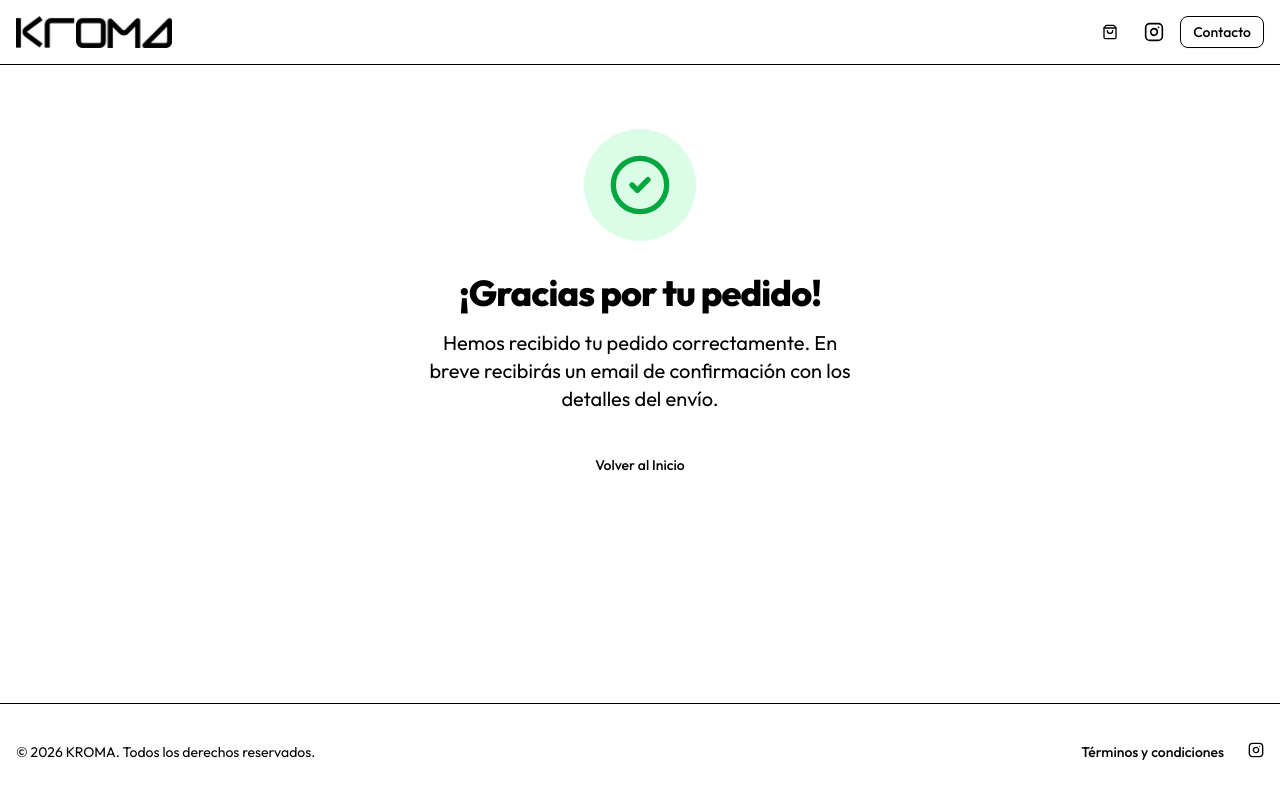
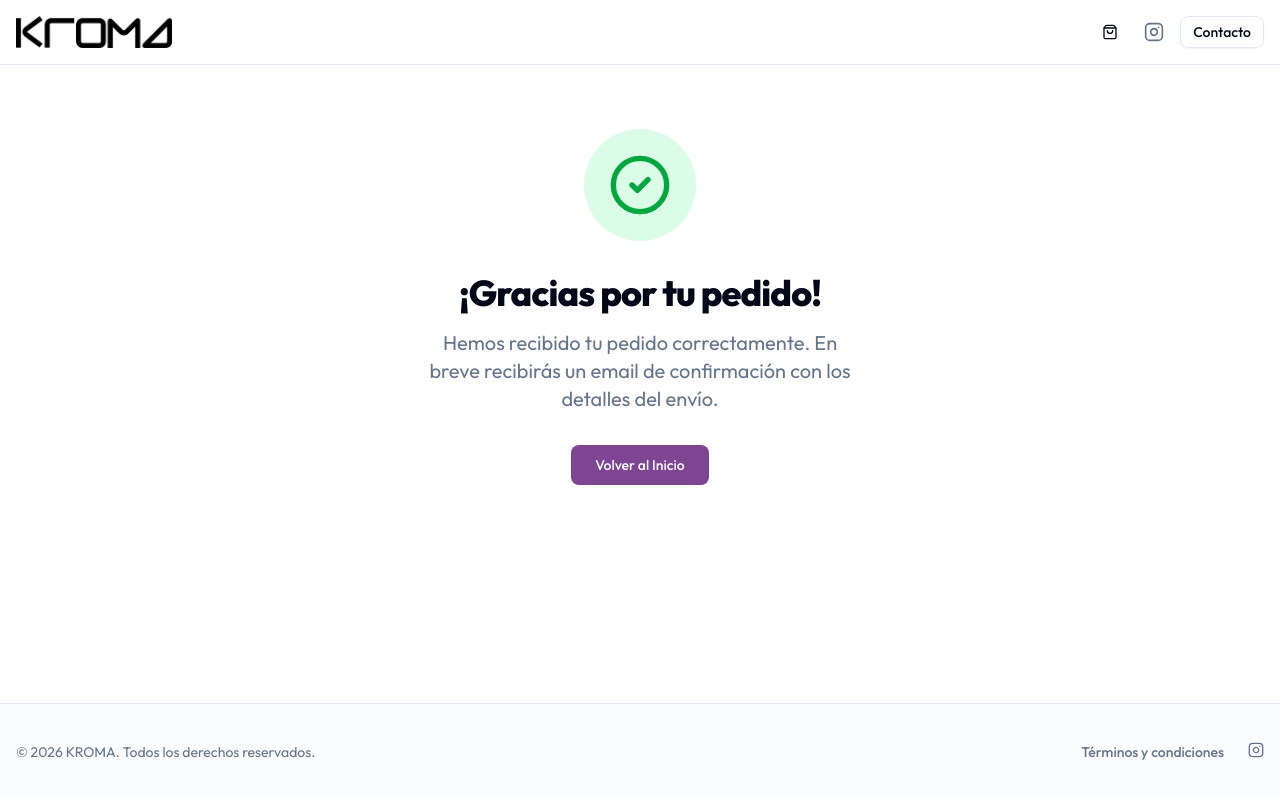
Before and after one commit to Arstac/lakultural_shop, a Next.js app: page /success in a window 1280 px wide. Built offline with nearby package versions, Linux system fonts and the light colour scheme.

Commit message:
fix css color syntax

```diff
--- a/app/globals.css
+++ b/app/globals.css
@@ -48,71 +48,72 @@
 :root {
   --radius: 0.625rem;
   --background: 0 0% 100%;
-  --foreground: 222.2 84% 4.9%;
+  --foreground: hsl(222.2 84% 4.9%);
   --card: 0 0% 100%;
-  --card-foreground: 222.2 84% 4.9%;
+  --card-foreground: hsl(222.2 84% 4.9%);
   --popover: 0 0% 100%;
-  --popover-foreground: 222.2 84% 4.9%;
-  --primary: 285 36% 42%;
-  --primary-foreground: 210 40% 98%;
-  --secondary: 144 38% 55%;
-  --secondary-foreground: 222.2 47.4% 11.2%;
-  --muted: 210 40% 96.1%;
-  --muted-foreground: 215.4 16.3% 46.9%;
-  --accent: 210 40% 96.1%;
-  --accent-foreground: 222.2 47.4% 11.2%;
-  --destructive: 0 84.2% 60.2%;
-  --destructive-foreground: 210 40% 98%;
-  --border: 214.3 31.8% 91.4%;
-  --input: 214.3 31.8% 91.4%;
-  --ring: 285 36% 42%;
-  --chart-1: 12 76% 61%;
-  --chart-2: 173 58% 39%;
-  --chart-3: 197 37% 24%;
-  --chart-4: 43 74% 66%;
-  --chart-5: 27 87% 67%;
-  --sidebar: 0 0% 98%;
-  --sidebar-foreground: 240 5.3% 26.1%;
-  --sidebar-primary: 240 5.9% 10%;
-  --sidebar-primary-foreground: 0 0% 98%;
-  --sidebar-accent: 240 4.8% 95.9%;
-  --sidebar-accent-foreground: 240 5.9% 10%;
-  --sidebar-border: 220 13% 91%;
-  --sidebar-ring: 217.2 91.2% 59.8%;
+  --popover-foreground: hsl(222.2 84% 4.9%);
+  --primary: hsl(285 36% 42%);
+  --primary-foreground: hsl(210 40% 98%);
+  --secondary: hsl(144 38% 55%);
+  --secondary-foreground: hsl(222.2 47.4% 11.2%);
+  --muted: hsl(210 40% 96.1%);
+  --muted-foreground: hsl(215.4 16.3% 46.9%);
+  --accent: hsl(210 40% 96.1%);
+  --accent-foreground: hsl(222.2 47.4% 11.2%);
+  --destructive: hsl(0 84.2% 60.2%);
+  --destructive-foreground: hsl(210 40% 98%);
+  --border: hsl(214.3 31.8% 91.4%);
+  --input: hsl(214.3 31.8% 91.4%);
+  --ring: hsl(285 36% 42%);
+  --chart-1: hsl(12 76% 61%);
+  --chart-2: hsl(173 58% 39%);
+  --chart-3: hsl(197 37% 24%);
+  --chart-4: hsl(43 74% 66%);
+  --chart-5: hsl(27 87% 67%);
+  --sidebar: hsl(0 0% 98%);
+  --sidebar-foreground: hsl(240 5.3% 26.1%);
+  --sidebar-primary: hsl(240 5.9% 10%);
+  --sidebar-primary-foreground: hsl(0 0% 98%);
+  --sidebar-accent: hsl(240 4.8% 95.9%);
+  --sidebar-accent-foreground: hsl(240 5.9% 10%);
+  --sidebar-border: hsl(220 13% 91%);
+  --sidebar-ring: hsl(217.2 91.2% 59.8%);
 }
 
 .dark {
-  --background: oklch(0.145 0 0);
-  --foreground: oklch(0.985 0 0);
-  --card: oklch(0.205 0 0);
-  --card-foreground: oklch(0.985 0 0);
-  --popover: oklch(0.205 0 0);
-  --popover-foreground: oklch(0.985 0 0);
-  --primary: oklch(0.922 0 0);
-  --primary-foreground: oklch(0.205 0 0);
-  --secondary: oklch(0.269 0 0);
-  --secondary-foreground: oklch(0.985 0 0);
-  --muted: oklch(0.269 0 0);
-  --muted-foreground: oklch(0.708 0 0);
-  --accent: oklch(0.269 0 0);
-  --accent-foreground: oklch(0.985 0 0);
-  --destructive: oklch(0.704 0.191 22.216);
-  --border: oklch(1 0 0 / 10%);
-  --input: oklch(1 0 0 / 15%);
-  --ring: oklch(0.556 0 0);
-  --chart-1: oklch(0.488 0.243 264.376);
-  --chart-2: oklch(0.696 0.17 162.48);
-  --chart-3: oklch(0.769 0.188 70.08);
-  --chart-4: oklch(0.627 0.265 303.9);
-  --chart-5: oklch(0.645 0.246 16.439);
-  --sidebar: oklch(0.205 0 0);
-  --sidebar-foreground: oklch(0.985 0 0);
-  --sidebar-primary: oklch(0.488 0.243 264.376);
-  --sidebar-primary-foreground: oklch(0.985 0 0);
-  --sidebar-accent: oklch(0.269 0 0);
-  --sidebar-accent-foreground: oklch(0.985 0 0);
-  --sidebar-border: oklch(1 0 0 / 10%);
-  --sidebar-ring: oklch(0.556 0 0);
+  --background: hsl(222.2 84% 4.9%);
+  --foreground: hsl(210 40% 98%);
+  --card: hsl(222.2 84% 4.9%);
+  --card-foreground: hsl(210 40% 98%);
+  --popover: hsl(222.2 84% 4.9%);
+  --popover-foreground: hsl(210 40% 98%);
+  --primary: hsl(210 40% 98%);
+  --primary-foreground: hsl(222.2 47.4% 11.2%);
+  --secondary: hsl(217.2 32.6% 17.5%);
+  --secondary-foreground: hsl(210 40% 98%);
+  --muted: hsl(217.2 32.6% 17.5%);
+  --muted-foreground: hsl(215 20.2% 65.1%);
+  --accent: hsl(217.2 32.6% 17.5%);
+  --accent-foreground: hsl(210 40% 98%);
+  --destructive: hsl(0 62.8% 30.6%);
+  --destructive-foreground: hsl(210 40% 98%);
+  --border: hsl(217.2 32.6% 17.5%);
+  --input: hsl(217.2 32.6% 17.5%);
+  --ring: hsl(212.7 26.8% 83.9%);
+  --chart-1: hsl(220 70% 50%);
+  --chart-2: hsl(160 60% 45%);
+  --chart-3: hsl(30 80% 55%);
+  --chart-4: hsl(280 65% 60%);
+  --chart-5: hsl(340 75% 55%);
+  --sidebar: hsl(240 5.9% 10%);
+  --sidebar-foreground: hsl(240 4.8% 95.9%);
+  --sidebar-primary: hsl(224.3 76.3% 48%);
+  --sidebar-primary-foreground: hsl(0 0% 100%);
+  --sidebar-accent: hsl(240 3.7% 15.9%);
+  --sidebar-accent-foreground: hsl(240 4.8% 95.9%);
+  --sidebar-border: hsl(240 3.7% 15.9%);
+  --sidebar-ring: hsl(217.2 91.2% 59.8%);
 }
 
 @layer base {
```
